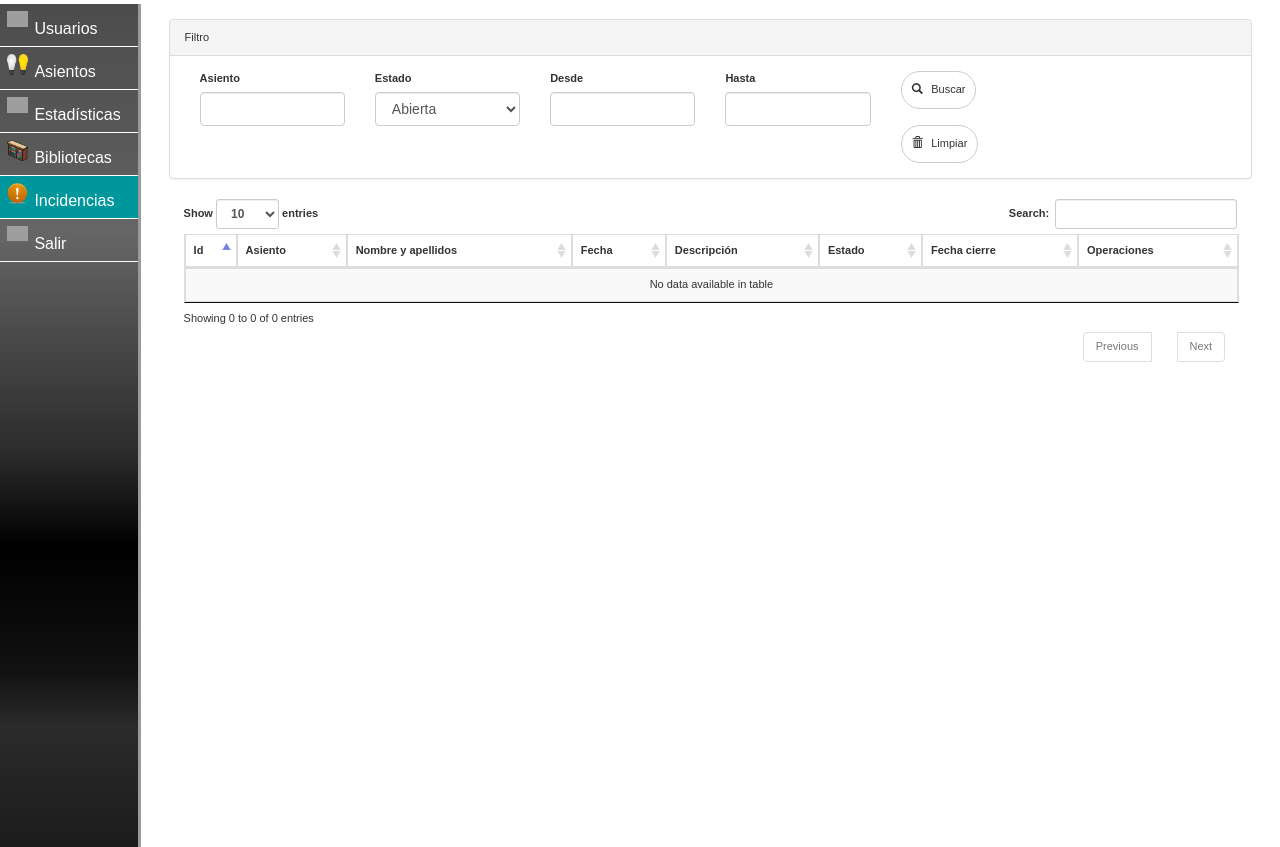
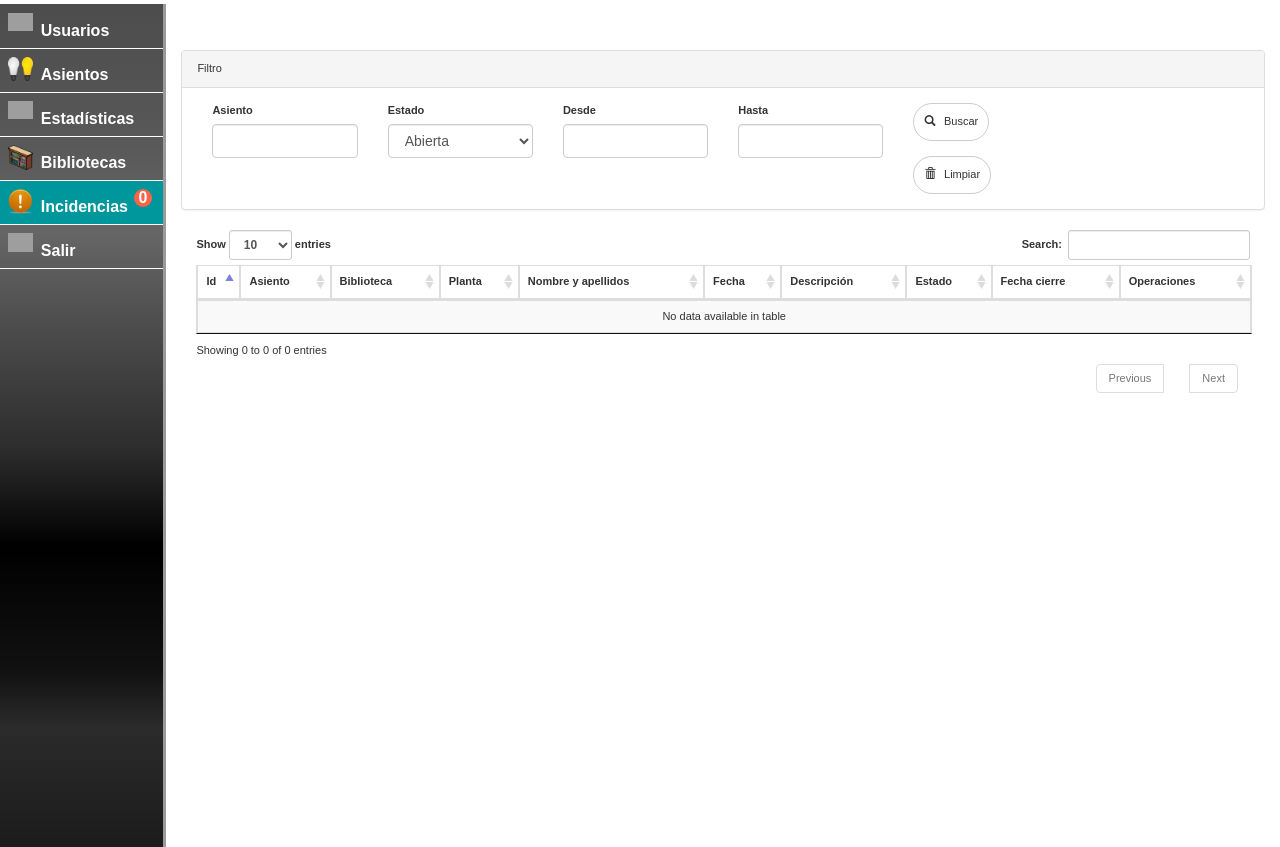
Before and after one commit to felipe8313/TFG-Felipe-Ruiz, a PHP site: page /admin/incidencias.php in a window 1280 px wide. Shown: the part 105-952 px from the top of the page. Run offline with PHP 8.4, Linux system fonts and the light colour scheme; the visitor is signed in with stand-in values (Sample User, id 1); data that the repository does not hold is empty; grey boxes are pictures that could not be loaded.

Commit message:
Añado número de incidencias a al menú con un bagde || Añado columnas número planta y biblio en incidencias

```diff
--- a/admin/incidencias.php
+++ b/admin/incidencias.php
@@ -60,8 +60,13 @@ if (!isset($_SESSION['InicioSesion']) && !$_SESSION['InicioSesion']) {
         }
 
         $bd = new bd();
-        $consulta = "select id, asiento, Fecha, fechaCierre, Nombre, Apellidos, descripcion, estado from incidencia join usuario on (usuario = NIU or usuario = DNI) "
-                . "where estado = ".$estado.$where;
+        $consulta = "select i.id, asiento, Fecha, fechaCierre, u.Nombre, Apellidos, descripcion, i.estado, m.Planta, b.nombre as biblio
+                    from incidencia i join usuario u on (usuario = NIU or usuario = DNI)
+                    join Asiento a on (a.id = asiento)
+                    join Mesa m on (m.id = a.Mesa_id)
+                    join Biblioteca b on (b.id = m.Biblioteca_Id)
+                    where i.estado = ".$estado.$where;
+        echo $consulta;
 
         $datos = $bd->consulta($consulta);
         $cuerpoTabla = '';
@@ -91,6 +96,8 @@ if (!isset($_SESSION['InicioSesion']) && !$_SESSION['InicioSesion']) {
             $cuerpoTabla .= '<tr>';
             $cuerpoTabla .= '<td>' . $incidencia['id'] . '</td>';
             $cuerpoTabla .= '<td>' . $incidencia['asiento'] . '</td>';
+            $cuerpoTabla .= '<td>' . utf8_encode($incidencia['biblio']) . '</td>';
+            $cuerpoTabla .= '<td>' . $incidencia['Planta'] . '</td>';
             $cuerpoTabla .= '<td>' . utf8_encode($incidencia['Nombre'] . ' ' . $incidencia['Apellidos']) . '</td>';
             $cuerpoTabla .= '<td>' . $fecha->format('d-m-Y') . '</td>';
             $cuerpoTabla .= '<td>' . $incidencia['descripcion'] . '</td>';
@@ -139,6 +146,8 @@ if (!isset($_SESSION['InicioSesion']) && !$_SESSION['InicioSesion']) {
                         <tr>
                             <th>Id</th>
                             <th>Asiento</th>
+                            <th>Biblioteca</th>
+                            <th>Planta</th>
                             <th>Nombre y apellidos</th>
                             <th>Fecha</th>
                             <th>Descripción</th>
--- a/admin/menuLateral.php
+++ b/admin/menuLateral.php
@@ -4,13 +4,7 @@ include_once '../clases/bd.class.php';
 $bd = new bd();
 
 $datos = $bd->consulta("select count(*) as num from incidencia where estado = 1");
-$num = (int)$datos[0]['num'];
-
-if ($num > 0){
-    $claseIncidencia = 'hayIncidencia';
-}else{
-    $claseIncidencia = '';
-}
+$numIncidencias = (int)$datos[0]['num'];
 
 ?>
 
@@ -19,24 +13,25 @@ if ($num > 0){
     <div class="menu-list">
         <ul id="menu-content" class="menu-content">
             <li id="usuarios" class="itemList" onclick=" window.location.href= 'usuarios.php'">
-                <span><img class="imgitem" src="resources/imgs/usuarios.png"></span> Usuarios
+                <span><img class="imgitem" src="resources/imgs/usuarios.png"></span><b> Usuarios </b>
             </li>
             <li id="asientos" onclick=" window.location.href= 'asientos.php'" class="itemList">
-                <span><img class="imgitem" src="resources/imgs/asientos.png"></span> Asientos
+                <span><img class="imgitem" src="resources/imgs/asientos.png"></span><b> Asientos </b>
             </li>
             <li id="estadisticas" class="itemList" onclick=" window.location.href= 'estadisticas.php'">
-                <span><img class="imgitem" src="resources/imgs/estadisticas.png"></span> Estadísticas
+                <span><img class="imgitem" src="resources/imgs/estadisticas.png"></span> <b>Estadísticas </b>
             </li>
             <?php if ($_SESSION['Rol'] === 3){ // Solo el administrador podrá modificar bibliotecas?>
             <li id="menuBiblioteca" class="itemList" onclick=" window.location.href= 'bibliotecas.php'">
-                <span><img class="imgitem" src="resources/imgs/biblioteca.png"></span> Bibliotecas
+                <span><img class="imgitem" src="resources/imgs/biblioteca.png"></span><b> Bibliotecas </b>
             </li>
             <?php }?>
-            <li id="incidencias" class="itemList <?php echo $claseIncidencia?>" onclick=" window.location.href= 'incidencias.php'">
-                <span><img class="imgitem" src="resources/imgs/alerta.png"></span> Incidencias
+            <li id="incidencias" class="itemList" onclick=" window.location.href= 'incidencias.php'">
+                <span><img class="imgitem" src="resources/imgs/alerta.png"></span>
+                <b data-badge="<?php echo $numIncidencias?>" class="bagde1">Incidencias&ensp;</b>
             </li>
             <li class="itemList" onclick=" window.location.href= '../controladores/loginController.php?accion=logoutAdmin'">
-                <span><img class="imgitem" src="resources/imgs/salir.png"></span> Salir
+                <span><img class="imgitem" src="resources/imgs/salir.png"></span> <b>Salir </b>
             </li>
         </ul>
     </div>
--- a/admin/resources/menu_style.css
+++ b/admin/resources/menu_style.css
@@ -7,6 +7,25 @@ and open the template in the editor.
     Created on : 15-mar-2017, 18:00:08
     Author     : Felipe
 */
+
+.bagde1 {
+    position:relative;
+}
+
+.bagde1[data-badge]:after {
+    content: attr(data-badge);
+    position: absolute;
+    top: -9px;
+    right: -16px;
+    font-size: 1em;
+    background: tomato;
+    color: white;
+    width: 18px;
+    height: 18px;
+    text-align: center;
+    line-height: 18px;
+    border-radius: 50%;
+}
 
 .hayIncidencia{
     background: tomato !important;
@@ -36,7 +55,7 @@ body, html {
 
 .content{
     width: 87%;
-    left: 12%;
+    left: 13%;
     top: 13%;
     position: relative;
     z-index: 0;
@@ -54,7 +73,7 @@ body, html {
     filter: progid:DXImageTransform.Microsoft.gradient( startColorstr='#4c4c4c', endColorstr='#131313', GradientType=0 );
     color: white;
     font-size: 16px;
-    width: 11%;
+    width: 13%;
     height: 100%;
     border-right: outset;
     top: 11.5%;
--- a/controladores/reservaController.php
+++ b/controladores/reservaController.php
@@ -43,7 +43,7 @@ if ($accion === 'reservar'){
 }else if ($accion === 'incidencia'){
 
     $asientoIncidencia = $_POST['asientoIncidencia'];
-    $descripcion = $_POST['txtIncidencia'];
+    $descripcion = nl2br($_POST['txtIncidencia']);
 
     $bd->insertar('incidencia', 'asiento, usuario, fecha, descripcion, estado', $asientoIncidencia.', \''.$_SESSION['NIU'].'\', now(), \''.$descripcion.'\', 1');
 
--- a/nbproject/private/private.xml
+++ b/nbproject/private/private.xml
@@ -2,9 +2,6 @@
 <project-private xmlns="http://www.netbeans.org/ns/project-private/1">
     <editor-bookmarks xmlns="http://www.netbeans.org/ns/editor-bookmarks/2" lastBookmarkId="0"/>
     <open-files xmlns="http://www.netbeans.org/ns/projectui-open-files/2">
-        <group>
-            <file>file:/C:/xampp/htdocs/librarinoApp/admin/asientos.php</file>
-            <file>file:/C:/xampp/htdocs/librarinoApp/index.php</file>
-        </group>
+        <group/>
     </open-files>
 </project-private>
```
